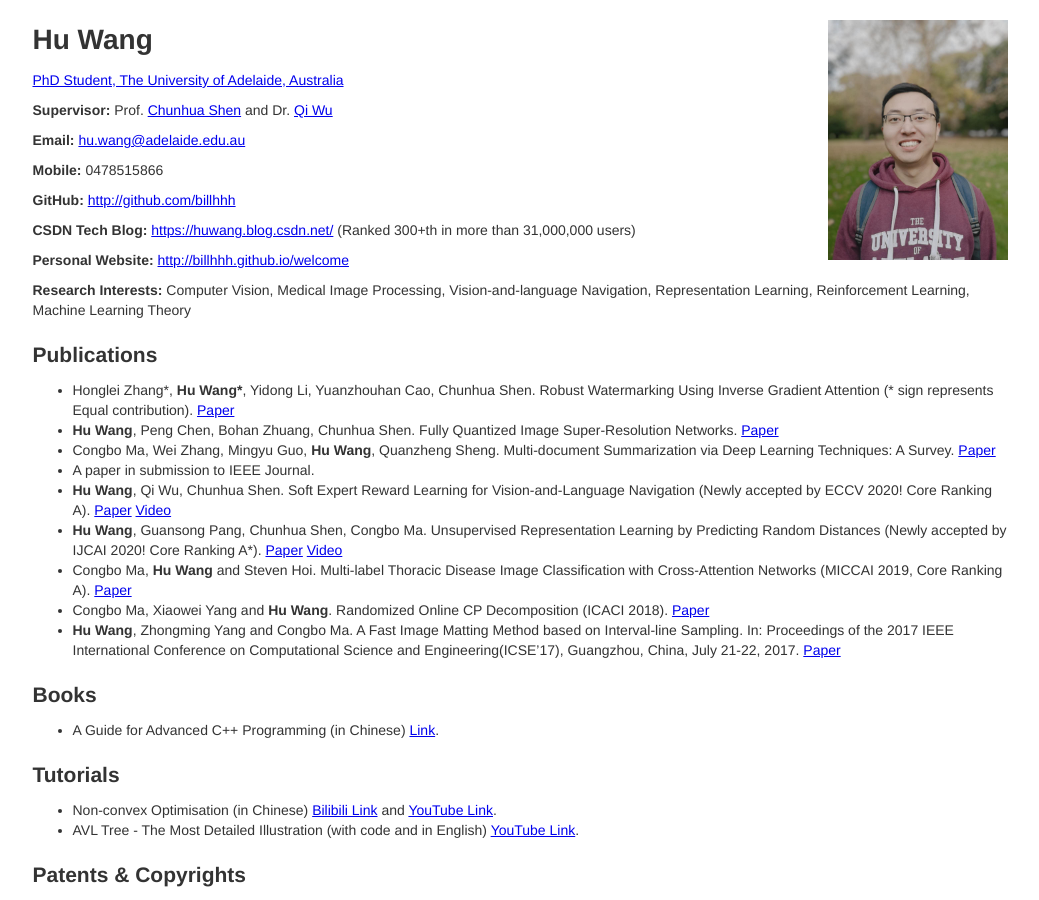
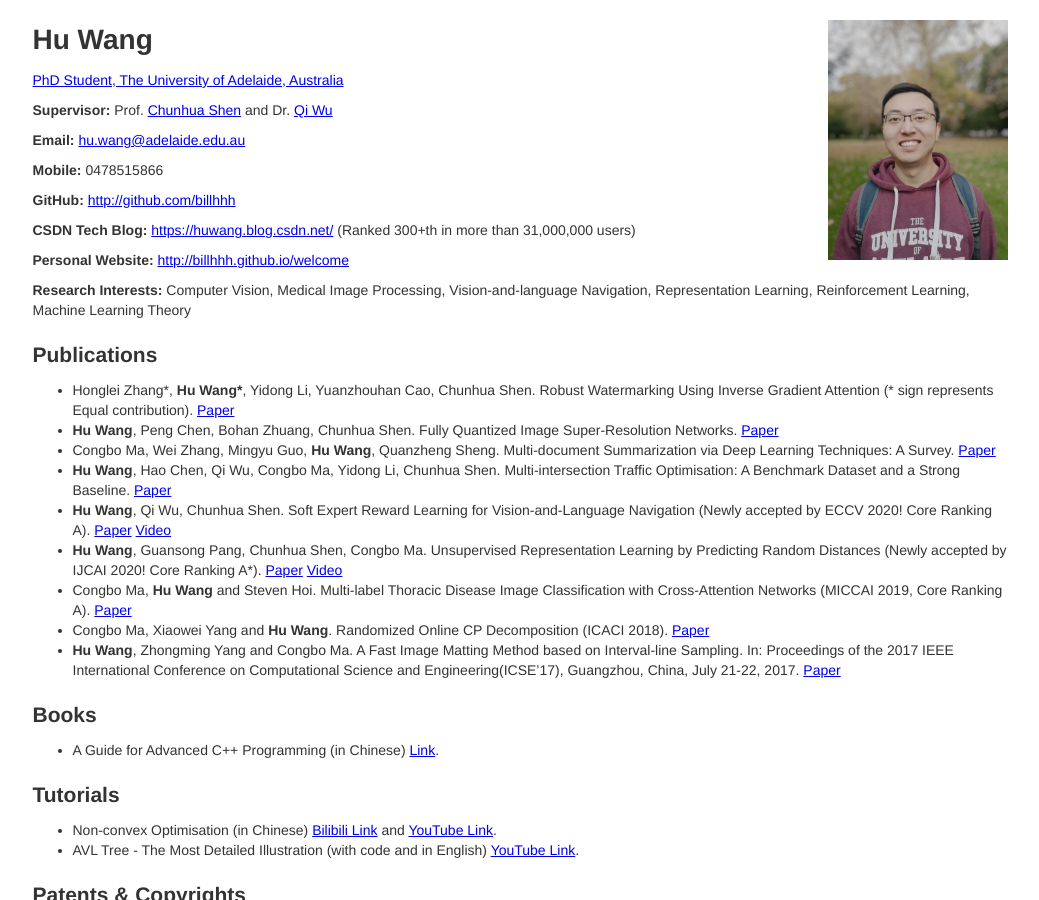
Before and after one commit to billhhh/whblog-omega, a Jekyll site: the page res/res-bak.html, which Jekyll copies as it is, in a window 1280 px wide and 900 px high. Shown: the whole window, without its empty margins (120-1159 px from the left). Built offline with Jekyll 4.4.1, drawn with Linux system fonts in a browser that asks for light colours.

Commit message:
Update res-bak.html

```diff
--- a/res/res-bak.html
+++ b/res/res-bak.html
@@ -56,7 +56,7 @@
             Congbo Ma, Wei Zhang, Mingyu Guo, <strong>Hu Wang</strong>, Quanzheng Sheng. Multi-document Summarization via Deep Learning Techniques: A Survey. <a href = "https://arxiv.org/abs/2011.04843">Paper</a>
           </li>
           <li>
-            A paper in submission to IEEE Journal.
+            <strong>Hu Wang</strong>, Hao Chen, Qi Wu, Congbo Ma, Yidong Li, Chunhua Shen. Multi-intersection Traffic Optimisation: A Benchmark Dataset and a Strong Baseline. <a href = "https://arxiv.org/abs/2101.09640">Paper</a>
           </li>
 	  <li>
             <strong>Hu Wang</strong>, Qi Wu, Chunhua Shen. Soft Expert Reward Learning for Vision-and-Language Navigation (Newly accepted by ECCV 2020! Core Ranking A). <a href = "https://www.ecva.net/papers/eccv_2020/papers_ECCV/papers/123540120.pdf">Paper</a> <a href = "https://www.youtube.com/watch?v=mTMHju4F2UU">Video</a>
```
